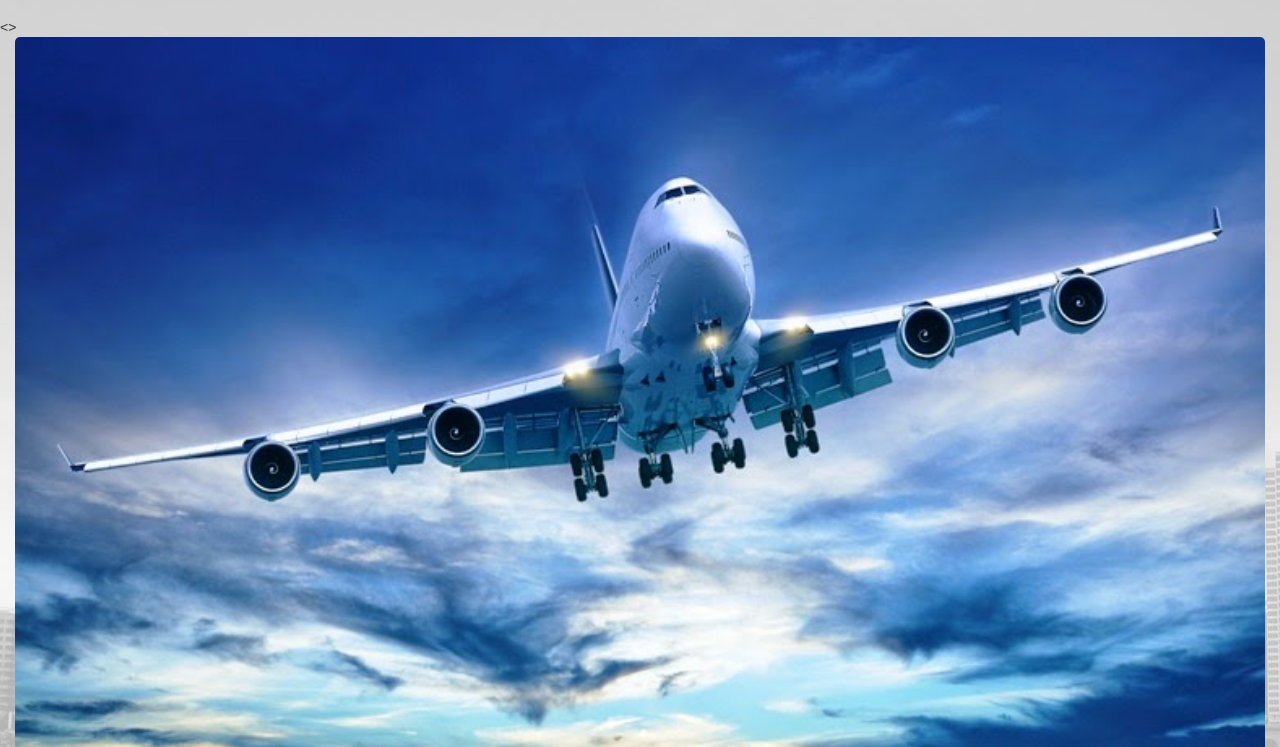
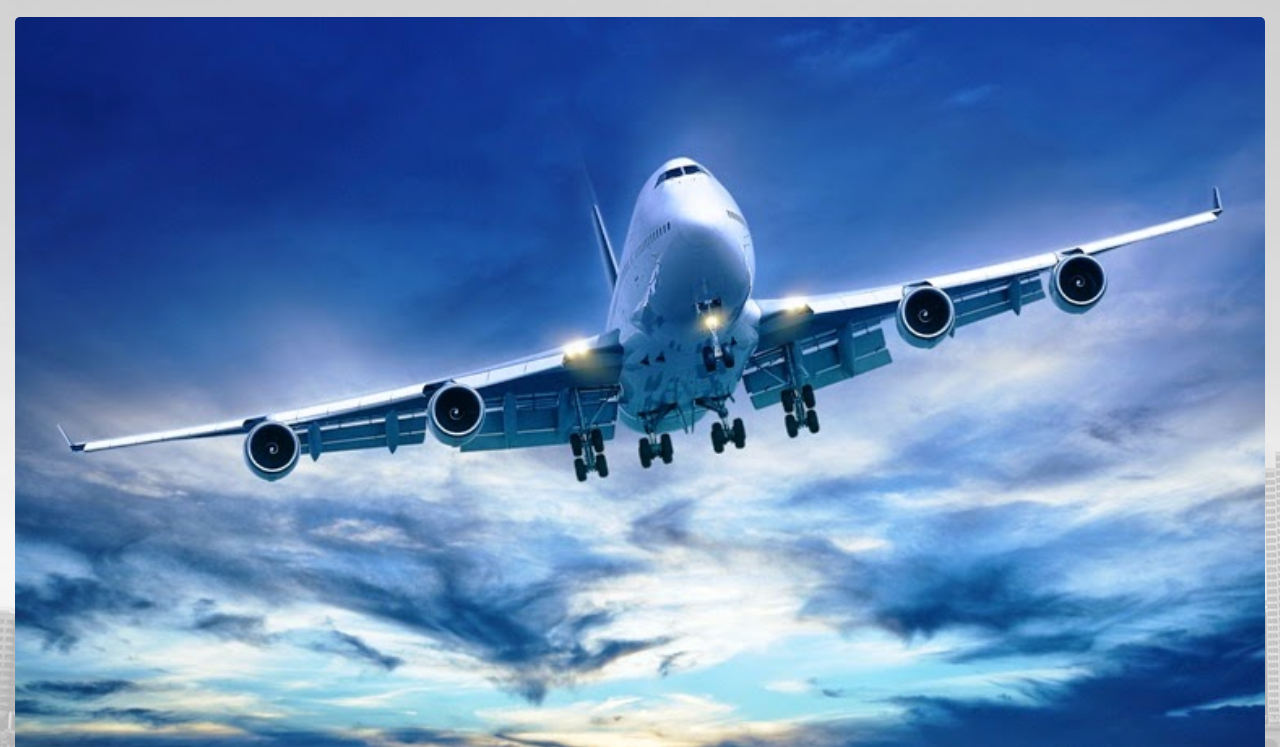
Before and after one commit to yusufnur/project-akhir-web, a plain HTML site: page master/index.html in a window 1280 px wide. Shown: the part 53-800 px from the top of the page. Drawn offline with Linux system fonts and the light colour scheme.

Commit message:
Add files via upload

```diff
--- a/master/index.html
+++ b/master/index.html
@@ -25,7 +25,7 @@
     <link href="css/style.css" rel="stylesheet">
 
   </head>
-  <<body bg background="images/bc.jpg">>
+  <body bg background="images/bc.jpg">
 
     <div class="container-fluid">
 	<div class="row">
```
